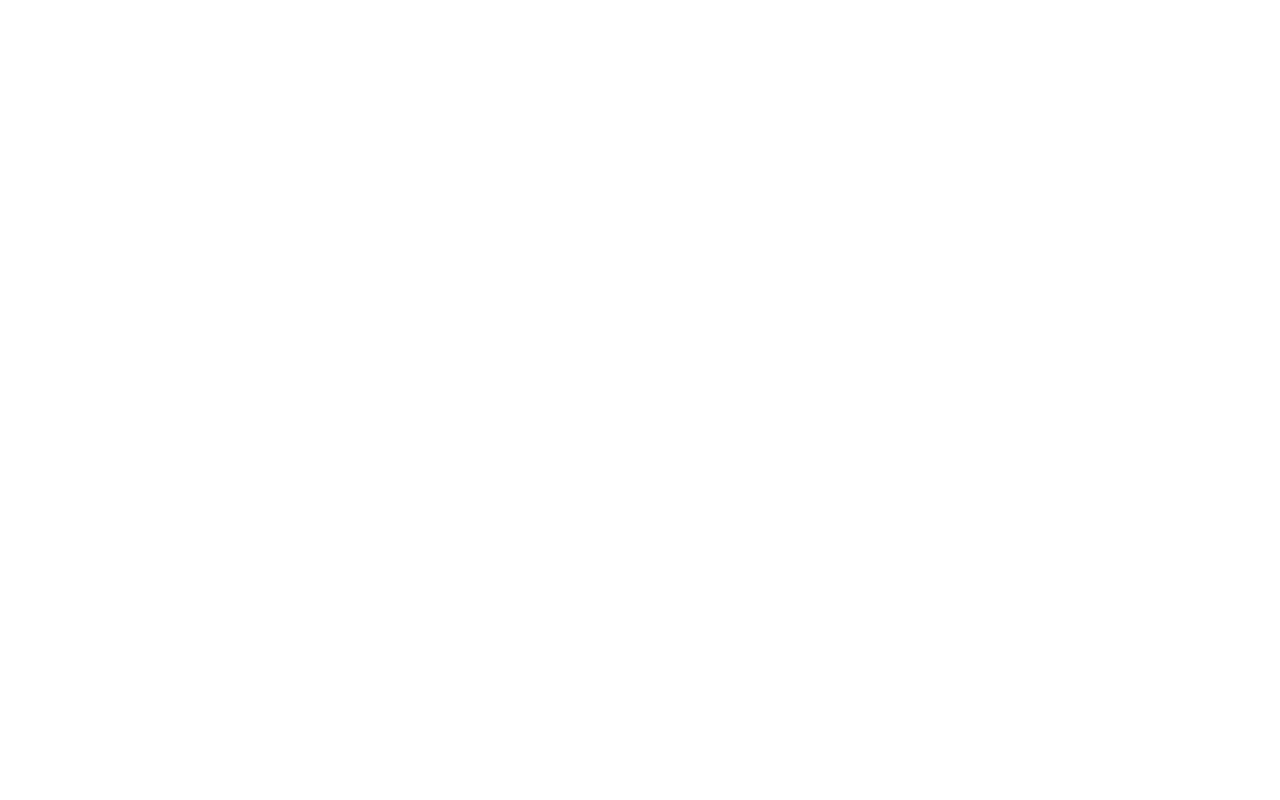
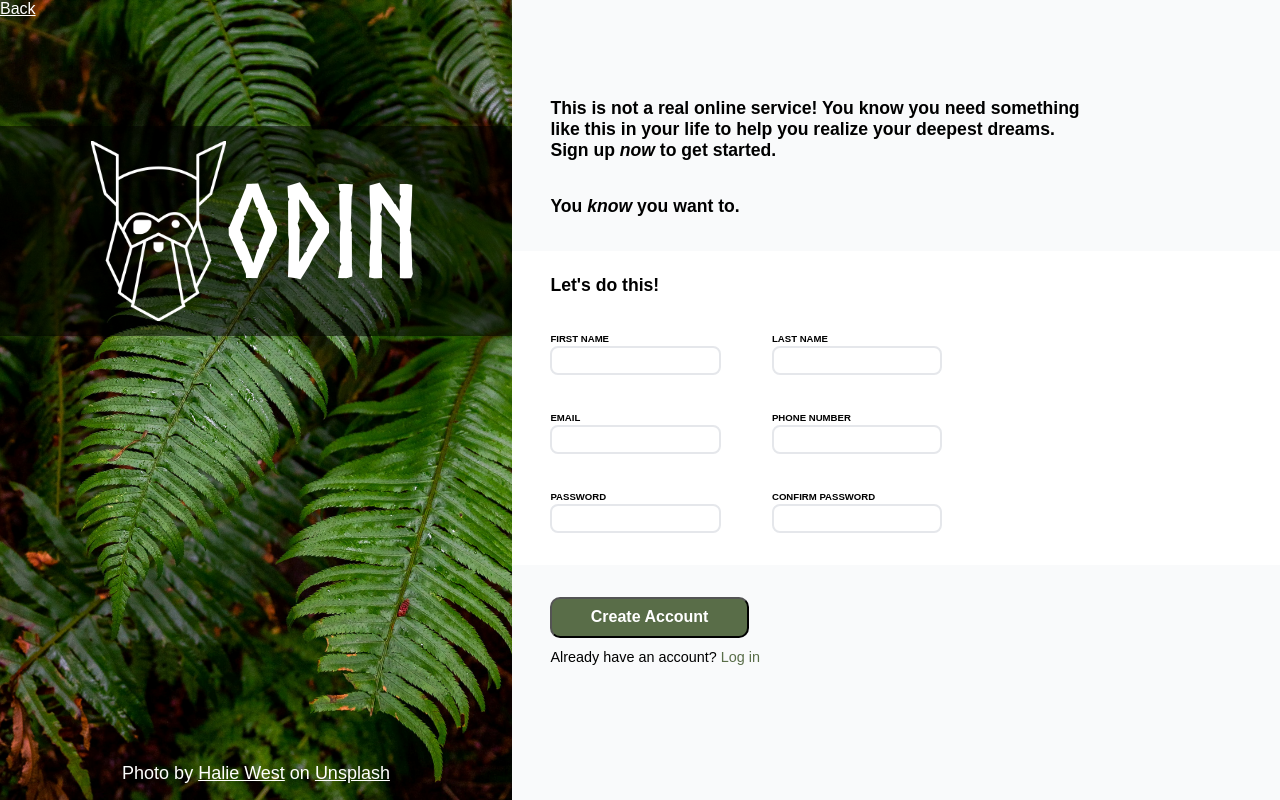
Before and after one commit to itspabro/the_odin_project_work, a plain HTML site: page sign-up-form/html.html in a window 1280 px wide. Drawn offline with Linux system fonts and the light colour scheme.

Commit message:
Complete sign-up form project
TODO: Need to figure out why box shadow isn't working on the form panel.

```diff
--- a/sign-up-form/css.css
+++ b/sign-up-form/css.css
@@ -0,0 +1,146 @@
+@font-face {
+	font-family: Norse-Bold;
+	src: url("./Norse-Bold.otf") format("opentype");
+}
+
+body {
+	box-sizing: border-box;
+	margin: 0;
+	padding: 0;
+	display: flex;
+	height: 100vh;
+	font-family: Arial, sans-serif;
+}
+
+#backBtn {
+	align-self: baseline;
+}
+
+#left {
+	width: 40vw;
+	display: flex;
+	flex-direction: column;
+	justify-content: space-between;
+	align-items: center;
+	padding-bottom: 2vh;
+	background-image: url("halie-west-25xggax4bSA-unsplash.jpg");
+	background-position: center;
+	background-size: cover;
+}
+
+#container-odin-logo {
+	position: relative;
+	bottom: 20vh;
+	width: 100%;
+	padding: 15px 0px;
+	background-color: #00000088;
+	display: flex;
+	justify-content: center;
+	align-items: center;
+	color: white;
+	font-family: Norse-Bold;
+	font-size: 128px;
+}
+
+#image-credit {
+	font-size: 18px;
+	color: white;
+}
+
+a {
+	text-decoration: none;
+}
+
+#left a {
+	color: white;
+	text-decoration: underline;
+}
+
+#right {
+	width: 60vw;
+	display: flex;
+	flex-direction: column;
+}
+
+.text {
+	font-size: 2.2vh;
+	font-weight: 700;
+}
+
+.panel {
+	padding-left: 3vw;
+}
+
+#header {
+	height: 30vh;
+	display: flex;
+	flex-direction: column;
+	justify-content: end;
+	padding-bottom: 2vh;
+	background-color: #f9fafb;
+}
+
+#form {
+	box-sizing: border-box;
+	height: 40vh;
+	display: flex;
+	flex-direction: column;
+	justify-content: space-evenly;
+	gap: 4vh;
+	padding-top: 3vh;
+	padding-bottom: 4vh;
+	box-shadow: 10px 10px #888888;
+}
+
+.form-row {
+	display: flex;
+	gap: 4vw;
+}
+
+label {
+	font-size: 1.2vh;
+	font-weight: 700;
+}
+
+input {
+	width: 12vw;
+	font-size: 1.4vh;
+	padding: 0.8vh;
+	border-radius: 8px;
+	border: 2px solid #E5E7EB;
+}
+
+input:focus {
+	border: 2px solid #4178D1;
+	outline: none;
+	box-shadow: 5px 5px #E5E7EB;
+}
+
+input[type=password]:invalid {
+	border: 2px solid red;
+}
+
+#footer {
+	box-sizing: border-box;
+	height: 30vh;
+	background-color: #f9fafb;
+	padding-top: 4vh;
+}
+
+#btnCreate {
+	background-color: #596D48;
+	color: white;
+	font-size: 2vh;
+	font-weight: 700;
+	padding: 1.2vh 3vw;
+	border-radius: 10px;
+}
+
+#loginLine {
+	padding-top: 1.4vh;
+	font-size: 1.8vh;
+}
+
+#loginLine > a {
+	color: #596D48;
+}
--- a/sign-up-form/html.html
+++ b/sign-up-form/html.html
@@ -0,0 +1,103 @@
+<!DOCTYPE html>
+<html lang="en">
+
+    <head>
+
+        <meta charset="UTF-8">
+        <meta name="viewport" content="width=device-width, initial-scale=1.0">
+        <title>Sign-up Form</title>
+
+        <link rel="stylesheet" href="css.css">
+        <!-- <script src="js.js" defer></script> -->
+    </head>
+
+    <body>
+
+        <div id="left">
+            <a id="backBtn" href="../index.html">Back</a>
+
+            <div id="container-odin-logo">
+                <img src="odin-lined.png" alt="odin logo" height = "180px">
+                <div id="odin">ODIN</div>
+            </div>
+
+            <div id="image-credit">
+                Photo by
+                <a href="https://unsplash.com/photos/25xggax4bSA" target="_blank" rel="noopener noreferrer">Halie West</a>
+                on
+                <a href="https://unsplash.com" target="_blank" rel="noopener noreferrer">Unsplash</a>
+            </div>
+        </div>
+
+        <div id="right">
+
+            <div id="header" class="panel text">
+                <p>This is not a real online service! You know you need something
+                    <br>like this in your life to help you realize your deepest dreams.
+                    <br>Sign up <em>now</em> to get started.</p>
+                <p>You <em>know</em> you want to.</p>
+            </div>
+
+            <div id="form" class="panel">
+
+                <div id="form-title" class="text">Let's do this!</div>
+
+                <div class="form-row">
+                    <div class="form-card">
+                        <form action="#" method="get">
+                            <label for="input-name-first">FIRST NAME</label><br>
+                            <input type="text" id="input-name-first" name="name-first">
+                        </form>
+                    </div>
+                    <div class="form-card">
+                        <form action="#" method="get">
+                            <label for="input-name-last">LAST NAME</label><br>
+                            <input type="text" id="input-name-last" name="name-last">
+                        </form>
+                    </div>
+                </div>
+
+                <div class="form-row">
+                    <div class="form-card">
+                        <form action="#" method="get">
+                            <label for="input-email">EMAIL</label><br>
+                            <input type="email" id="input-email" name="email">
+                        </form>
+                    </div>
+                    <div class="form-card">
+                        <form action="#" method="get">
+                            <label for="input-telephone">PHONE NUMBER</label><br>
+                            <input type="tel" id="input-telephone" name="telephone">
+                        </form>
+                    </div>
+                </div>
+
+                <div class="form-row">
+                    <div class="form-card">
+                        <form action="#" method="get">
+                            <label for="input-password">PASSWORD</label><br>
+                            <input type="password" id="input-password" name="password" minlength="8">
+                        </form>
+                    </div>
+                    <div class="form-card">
+                        <form action="#" method="get">
+                            <label for="input-password-confirm">CONFIRM PASSWORD</label><br>
+                            <input type="password" id="input-password-confirm" name="password-confirm" minlength="8">
+                        </form>
+                    </div>
+                </div>
+
+            </div>
+
+            <div id="footer" class="panel">
+
+                <button type="submit" id="btnCreate">Create Account</button>
+
+                <div id="loginLine">Already have an account? <a href="#">Log in</a></div>
+
+            </div>
+
+        </div>
+    </body>
+
+</html>
```
Also changed, not shown: index.html (+1 -0 lines), sign-up-form/Norse-Bold.otf (added), sign-up-form/halie-west-25xggax4bSA-unsplash.jpg (added), sign-up-form/odin-lined.png (added), sign-up-form/sign-up-form.png (added).
